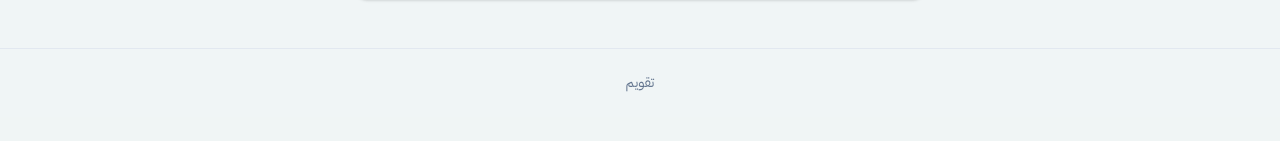
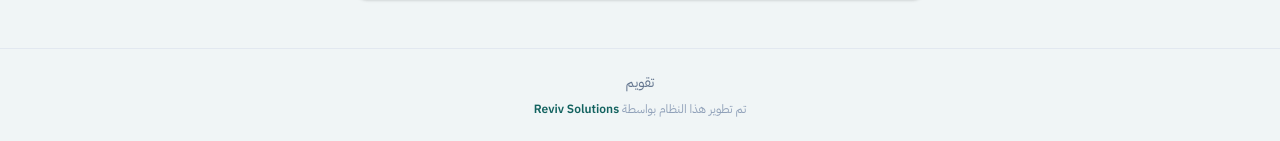
Before and after one commit to SalemAshraf/asnan-dental, a Laravel app: page /pricing in a window 1280 px wide. Shown: the part 909-1050 px from the top of the page. Before the commit the page ends 1001 px from the top, so only its background shows below. Run offline with Laravel 12, Linux system fonts and the light colour scheme; data that the repository does not hold is empty; style sheets or scripts are compiled from the project's sources; some libraries are stand-ins or nearby versions.

Commit message:
Add approved Reviv Solutions builder credit to landing and pricing footers (AR/EN), linked to WhatsApp

```diff
--- a/resources/js/Pages/Pricing.vue
+++ b/resources/js/Pages/Pricing.vue
@@ -132,6 +132,12 @@ const features = (p) => (i18n.locale === 'ar' ? p.features_ar : p.features_en) |
             </div>
         </main>
 
-        <footer class="border-t border-slate-200 py-6 text-center text-sm text-slate-500">{{ i18n.locale === 'ar' ? 'تقويم' : 'Taqwim' }}</footer>
+        <footer class="border-t border-slate-200 py-6 text-center text-sm text-slate-500">
+            <p>{{ i18n.locale === 'ar' ? 'تقويم' : 'Taqwim' }}</p>
+            <p class="mt-2 text-xs text-slate-400">
+                {{ i18n.locale === 'ar' ? 'تم تطوير هذا النظام بواسطة' : 'Built by' }}
+                <a href="https://wa.me/201098971853" target="_blank" rel="noopener noreferrer" class="font-semibold text-brand-700 hover:text-brand-800 hover:underline">Reviv Solutions</a>
+            </p>
+        </footer>
     </div>
 </template>
--- a/resources/js/Pages/Welcome.vue
+++ b/resources/js/Pages/Welcome.vue
@@ -37,7 +37,7 @@ const C = {
         nH: 'مش موجود لسه', nP: 'علشان الصورة تبقى واضحة: الإرسال التلقائي لرسائل واتساب، الرسائل النصية والإيميلات، الدفع أونلاين، مطالبات التأمين، التطبيق الأصلي للموبايل، ومساعد ذكاء اصطناعي داخل النظام نفسه لسه ما اتبنوش. زر واتساب بيفتح محادثة جاهزة على جهازك ولا يرسل بنفسه.',
         qH: 'أسئلة شائعة',
         faq: [['هل بيانات عيادتي بتظهر لعيادات تانية؟', 'لا. كل حساب عيادة له بياناته المنفصلة. التسجيل بينشئ عيادة جديدة فقط، ولا يضيفك لعيادة موجودة. الانضمام يتم بإضافة من مالك العيادة.'], ['هل النظام بيبعت رسائل واتساب للمرضى؟', 'لا حاليًا. زر واتساب بيفتح محادثة في واتساب على جهازك برسالة جاهزة تبعتها أنت، من غير أي تفاصيل سريرية. الإرسال التلقائي مش متاح لسه.'], ['هل في تطبيق موبايل؟', 'النظام بيشتغل كامل من متصفح الموبايل. التطبيق الأصلي لأندرويد وiOS مش موجود لسه.'], ['كام السعر؟', 'السعر والباقات لسه ما اتحددوش، فمفيش أرقام هنا.'], ['هل إنشاء الحساب مجاني؟', 'أيوه. أنشئ حسابك من غير أي وسيلة دفع، وفريقنا بيفعّل الحساب يدويًا بعد التواصل. حتى التفعيل، الحساب للاطلاع فقط: بياناتك محفوظة وتقدر تشوفها، لكن لا يمكن إضافة أو تعديل أي شيء.'], ['أقدر أجرّب قبل ما أدخل بياناتي؟', 'تقدر تنشئ حساب عيادة جديد وتجرّب. بياناتك التجريبية بتفضل منفصلة عن أي عيادة تانية.']],
-        fin: 'جاهز تبدأ؟', finP: 'أنشئ حساب عيادتك وابدأ بإضافة الفريق والمرضى.', foot: 'تقويم', login: 'تسجيل الدخول', register: 'إنشاء حساب', plans: 'الباقات',
+        fin: 'جاهز تبدأ؟', finP: 'أنشئ حساب عيادتك وابدأ بإضافة الفريق والمرضى.', foot: 'تقويم', creditA: 'تم تطوير هذا النظام بواسطة', creditB: 'Reviv Solutions', login: 'تسجيل الدخول', register: 'إنشاء حساب', plans: 'الباقات',
     },
     en: {
         nav: [['#product', 'Product'], ['#ai', 'Claude'], ['#flow', 'How it works'], ['#team', 'Team'], ['#faq', 'FAQ']],
@@ -70,7 +70,7 @@ const C = {
         nH: 'Not available yet', nP: 'To be clear: automatic WhatsApp sending, SMS and email, online payment, insurance claims, a native mobile app and an AI assistant inside the product itself are not built yet. The WhatsApp button opens a ready chat on your device; it does not send by itself.',
         qH: 'Frequently asked questions',
         faq: [['Can other clinics see my data?', 'No. Each clinic account has its own separate data. Signing up only creates a new clinic; it never adds you to an existing one. Joining happens when the clinic owner adds you.'], ['Does it send WhatsApp messages to patients?', 'Not today. The WhatsApp button opens a chat on your device with a ready message you send yourself, with no clinical details. Automatic sending is not available yet.'], ['Is there a mobile app?', 'The system works fully from a phone browser. A native Android or iOS app does not exist yet.'], ['How much does it cost?', 'Pricing and plans are not set yet, so there are no numbers here.'], ['Is creating an account free?', 'Yes. Create your account with no payment method, and our team activates it manually after getting in touch. Until activation the account is read-only: your data stays saved and visible, but nothing can be added or changed.'], ['Can I try it before entering my data?', 'You can create a new clinic account and try it. Your trial data stays separate from every other clinic.']],
-        fin: 'Ready to start?', finP: 'Create your clinic account and start by adding your team and patients.', foot: 'Taqwim', login: 'Log in', register: 'Create account', plans: 'Plans',
+        fin: 'Ready to start?', finP: 'Create your clinic account and start by adding your team and patients.', foot: 'Taqwim', creditA: 'Built by', creditB: 'Reviv Solutions', login: 'Log in', register: 'Create account', plans: 'Plans',
     },
 };
 const c = computed(() => C[i18n.locale] || C.ar);
@@ -230,6 +230,10 @@ const img = (n) => `/landing/${L.value}-${n}.jpg`;
 
         <footer class="border-t border-slate-200 py-8 text-center text-sm text-slate-500">
             <img src="/brand/taqwim-lockup-slogan-light.svg" alt="تقويم" class="mx-auto h-14 w-auto">
+            <p class="mt-4 text-xs text-slate-400">
+                {{ c.creditA }}
+                <a href="https://wa.me/201098971853" target="_blank" rel="noopener noreferrer" class="font-semibold text-brand-700 hover:text-brand-800 hover:underline">{{ c.creditB }}</a>
+            </p>
         </footer>
     </div>
 </template>
```
